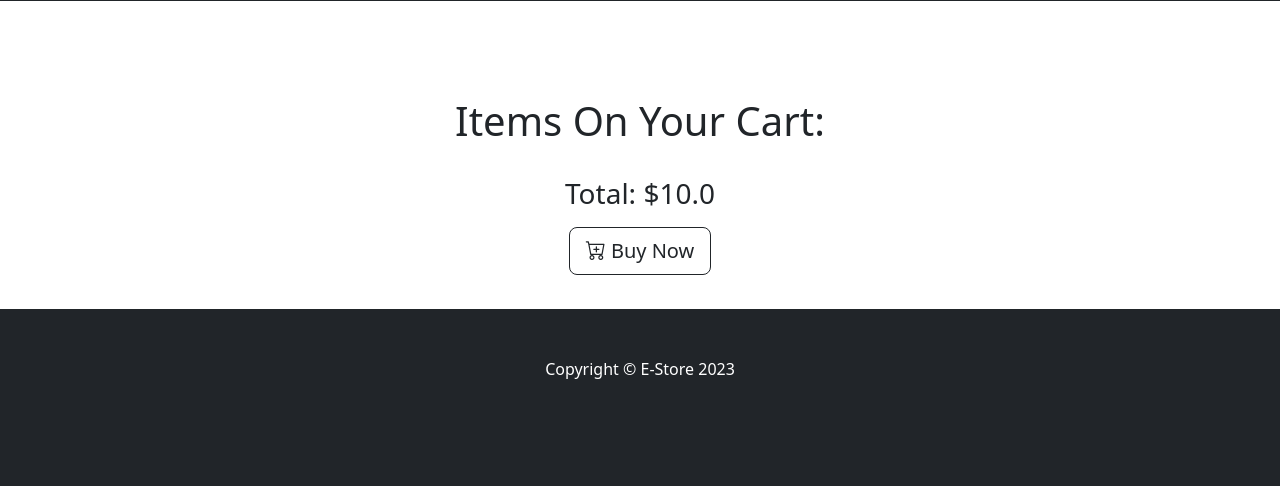
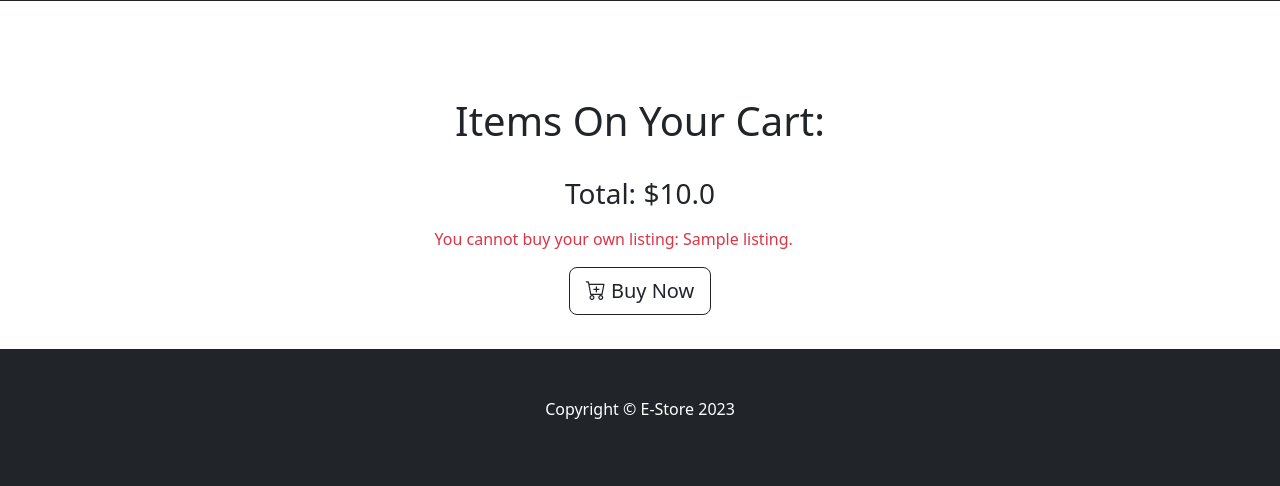
Before and after one commit to gachaman32/ecommerce-web-app, a Django app: page /watchList/1 in a window 1280 px wide. Shown: the part 445-931 px from the top of the page. Before the commit the page ends 891 px from the top, so only its background shows below. Run offline with Django 3.2, Linux system fonts and the light colour scheme; the first user in the database is signed in; tables that the repository leaves empty hold one stand-in row (Sample ...); some libraries are stand-ins or nearby versions.

Commit message:
added a function where lister cant buy their own items

```diff
--- a/auctions/templates/auctions/listing_detail.html
+++ b/auctions/templates/auctions/listing_detail.html
@@ -18,6 +18,7 @@
                 </div>
                 <p class="lead">{{ listing.desc }}</p>
                 <p><em>Listed by: {{ listing.user.username }}</em></p>
+                {% if request.user != listing.user %}
                 <div class="d-flex">
                     <div class="d-flex justify-content-between">
                         <form action="{% url 'addingWatchlist' listing.id %}" method="POST">
@@ -32,6 +33,11 @@
                             Buy Now
                         </button>
                     </div>
+                </div>
+                {% else %}
+                <p class="text-danger">You cannot buy your own listing.</p>
+                {% endif %}
+            </div>
         </div>
     </div>
 </section>
--- a/auctions/templates/auctions/watchlist.html
+++ b/auctions/templates/auctions/watchlist.html
@@ -30,6 +30,11 @@
                 <div class="row mt-4">
                     <div class="col-md-6 mx-auto">
                         <h3 class="text-center mb-3">Total: $<span id="total-price">{{ total_price }}</span></h3>
+                        {% for listing in listings %}
+                            {% if request.user == listing.user %}
+                                <p class="text-danger">You cannot buy your own listing: {{ listing.title }}.</p>
+                            {% endif %}
+                        {% endfor %}
                         <form id="checkout-form" action="{% url 'watchlist_checkout' %}" method="post">
                             {% csrf_token %}
                             <button type="submit" class="btn btn-outline-dark btn-lg btn-block">
--- a/auctions/views.py
+++ b/auctions/views.py
@@ -26,6 +26,14 @@ def is_ajax(request):
 def watchlist_checkout(request):
     listOfIds = Watchlist.objects.filter(user=request.user, watching=True).values('listing')
     listings = Listing.objects.filter(id__in=listOfIds)
+
+    # Prevent lister from buying their own items
+    for listing in listings:
+        if request.user == listing.user:
+            return JsonResponse({
+                'error': f'You cannot buy your own listing: {listing.title}.'
+            })
+
     total_price = sum(listing.price for listing in listings)
 
     if total_price <= 0:
@@ -58,6 +66,13 @@ def watchlist_checkout(request):
 
 def listed_detail_checkout(request, listing_id):
     listing = Listing.objects.get(id=listing_id)
+
+    # Prevent lister from buying their own item
+    if request.user == listing.user:
+        return JsonResponse({
+            'error': 'You cannot buy your own listing.'
+        })
+
     domain_url = settings.DOMAIN_URL
     checkout_session = stripe.checkout.Session.create(
         payment_method_types=['card'],
@@ -80,6 +95,7 @@ def listed_detail_checkout(request, listing_id):
     return JsonResponse({
         'id': checkout_session.id
     })
+
 
 def success(request):
     return render(request, 'auctions/success.html')
```
